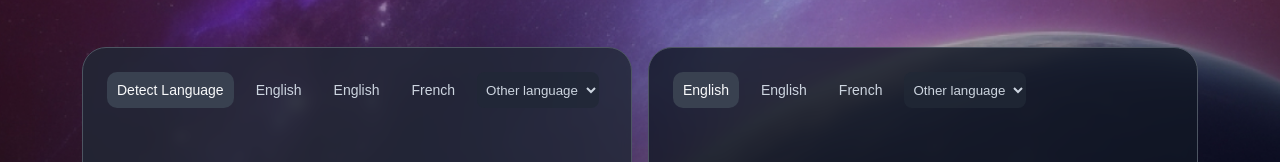
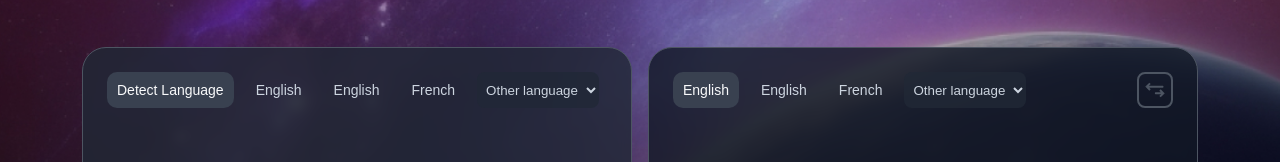
Before and after one commit to EdiedRamos/translate, a React (Vite) app: page / in a window 1280 px wide. Shown: the part 142-304 px from the top of the page. Built offline with nearby package versions, Linux system fonts and the light colour scheme.

Commit message:
feat: add swap icon

```diff
--- a/src/components/Languages/Languages.scss
+++ b/src/components/Languages/Languages.scss
@@ -1,4 +1,25 @@
 @import "/src/general/styles/colors";
+
+.languages-control {
+  display: flex;
+  flex-wrap: wrap;
+  justify-content: space-between;
+  align-items: center;
+}
+
+.swap-button {
+  display: flex;
+  border: none;
+  border: 2px solid $gray-200;
+  border-radius: 8px;
+  background-color: transparent;
+  padding: 6px;
+
+  &:hover {
+    opacity: 0.8;
+    cursor: pointer;
+  }
+}
 
 .languages {
   &-container {
--- a/src/components/Languages/Languages.tsx
+++ b/src/components/Languages/Languages.tsx
@@ -1,6 +1,7 @@
 import "./Languages.scss";
 
 import { LanguageButton } from "../LanguageButton/LanguageButton";
+import { SwapIcon } from "@/general/assets";
 import { useState } from "react";
 
 const DETECT_LANGUAGE = {
@@ -21,14 +22,19 @@ const SELECT_OPTIONS = [
 
 interface Props {
   withDetectionLanguage?: boolean;
+  withSwapLanguage?: boolean;
 }
 
-export const Languages = ({ withDetectionLanguage = false }: Props) => {
+export const Languages = ({
+  withDetectionLanguage = false,
+  withSwapLanguage = false,
+}: Props) => {
   const [selected, setSelected] = useState<string>(
     withDetectionLanguage ? DETECT_LANGUAGE.id : INITIAL_OPTIONS[0]?.id
   );
 
   return (
+    <section className="languages-control">
       <div className="languages languages-container">
         {withDetectionLanguage && (
           <LanguageButton
@@ -55,21 +61,32 @@ export const Languages = ({ withDetectionLanguage = false }: Props) => {
               ? "language-button--active"
               : ""
           }
+          value={selected}
           onChange={(event) => setSelected(event.target.value)}
         >
           <option
             value={
-            withDetectionLanguage ? DETECT_LANGUAGE.id : INITIAL_OPTIONS[0]?.id
+              withDetectionLanguage
+                ? DETECT_LANGUAGE.id
+                : INITIAL_OPTIONS[0]?.id
             }
           >
             Other language
           </option>
           {SELECT_OPTIONS.map(({ id, value }) => (
-          <option selected={selected === id} key={id} value={id}>
+            <option key={id} value={id}>
               {value}
             </option>
           ))}
         </select>
       </div>
+      <div>
+        {withSwapLanguage && (
+          <button className="swap-button">
+            <SwapIcon />
+          </button>
+        )}
+      </div>
+    </section>
   );
 };
--- a/src/components/Result/Result.tsx
+++ b/src/components/Result/Result.tsx
@@ -1,11 +1,11 @@
+import "./Result.scss";
+
 import { CardLayout, Languages } from "@/components";
-
-import "./Result.scss";
 
 export const Result = () => {
   return (
     <CardLayout className="result">
-      <Languages />
+      <Languages withSwapLanguage />
     </CardLayout>
   );
 };
--- a/src/general/assets/index.ts
+++ b/src/general/assets/index.ts
@@ -1 +1,3 @@
 export { default as LogoSrc } from "./logo.svg";
+
+export * from "./SwapIcon";
```
Lines whose indentation alone changed are shown as unchanged.
